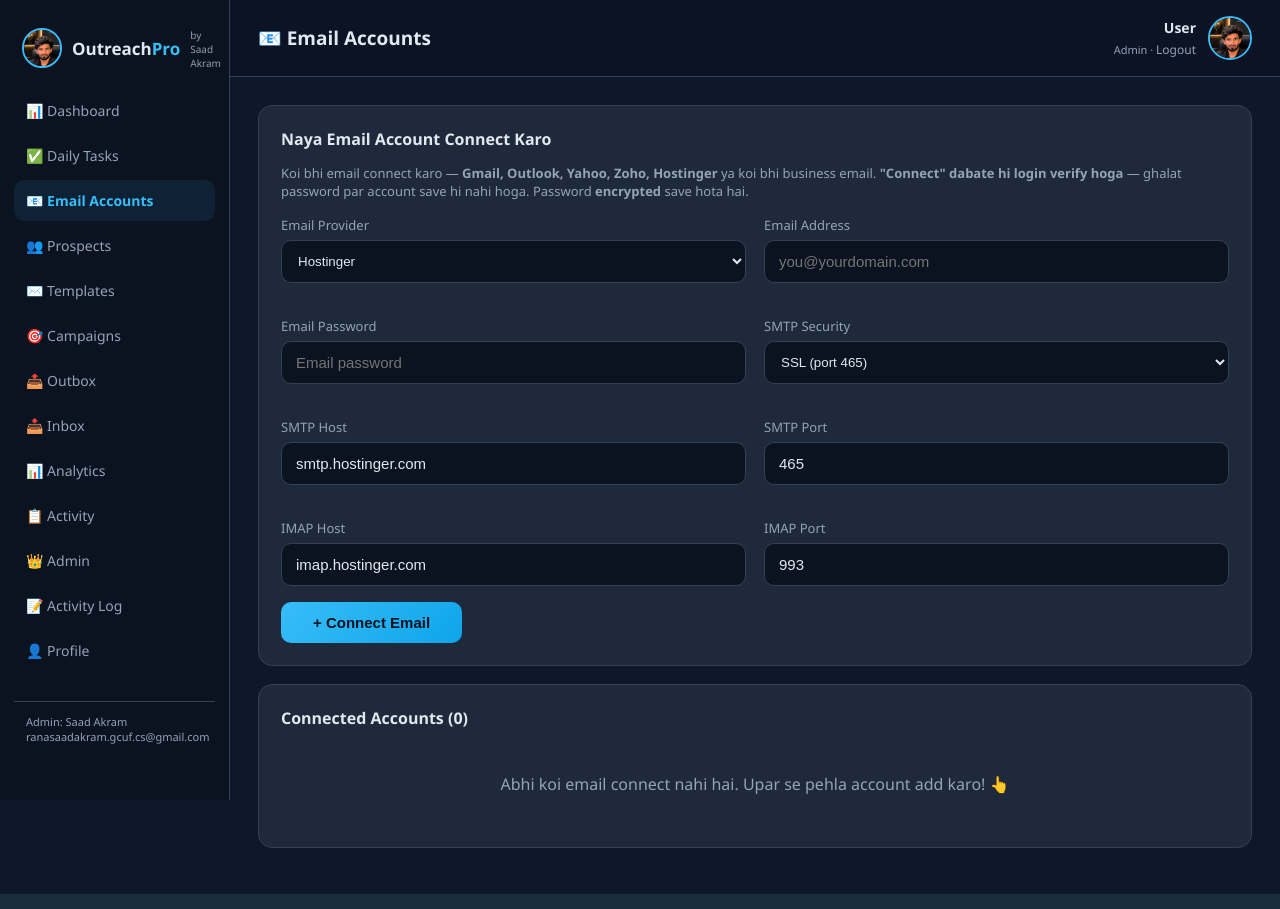
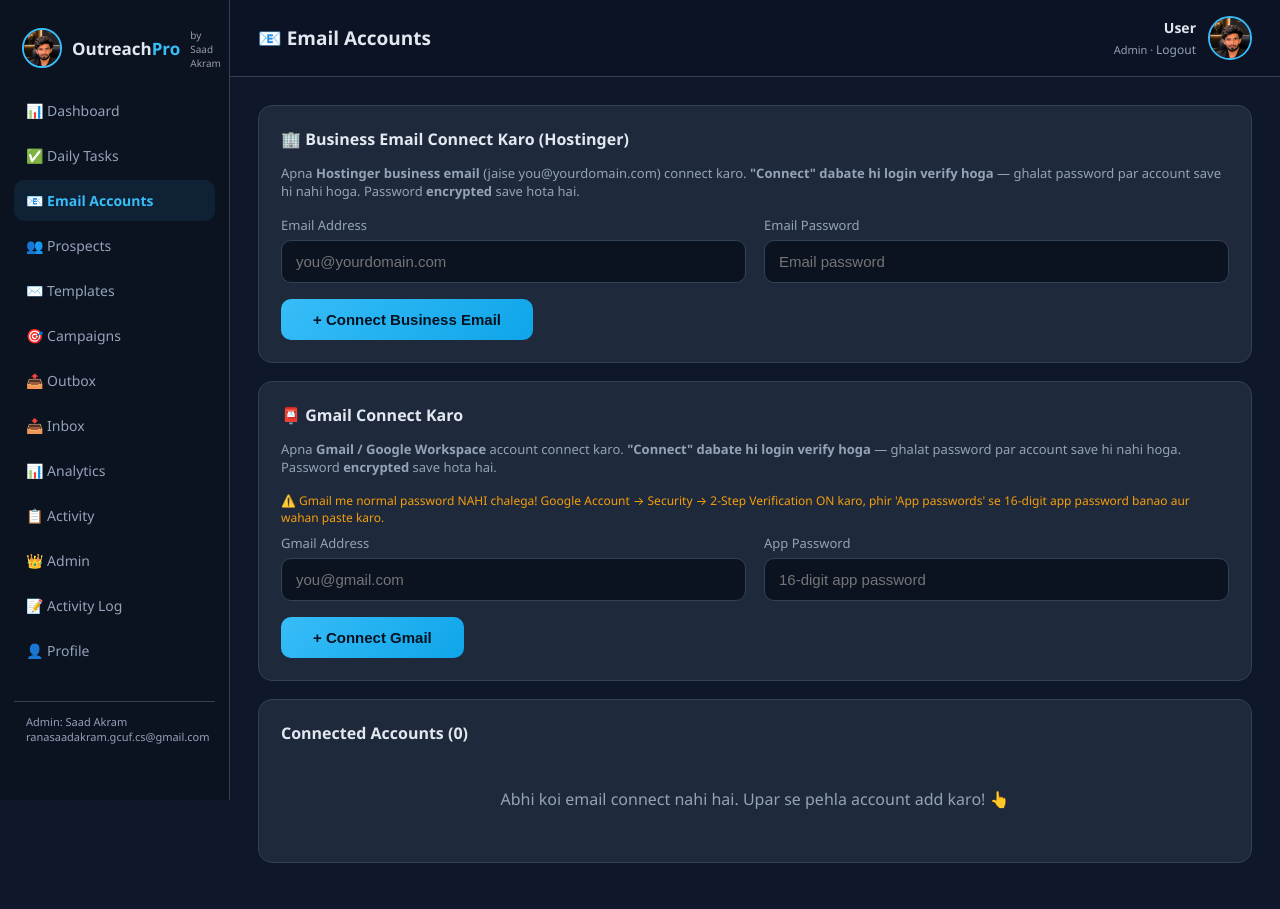
Before and after one commit to saad-akram-ul/Outreachpro, a Flask app: page /emails in a window 1280 px wide. Run offline with Flask 3, Linux system fonts and the light colour scheme; the visitor is signed in with stand-in values (Sample User, id 1); some libraries are stand-ins or nearby versions.

Commit message:
Two separate connect sections: Business Email (Hostinger) + Gmail (per Saad)

```diff
--- a/templates/emails.html
+++ b/templates/emails.html
@@ -3,60 +3,51 @@
 {% block heading %}📧 Email Accounts{% endblock %}
 {% block content %}
 <div class="panel">
-  <h3>Naya Email Account Connect Karo</h3>
+  <h3>🏢 Business Email Connect Karo (Hostinger)</h3>
   <p style="color:var(--muted);font-size:13px;margin-bottom:16px">
-    Koi bhi email connect karo — <b>Gmail, Outlook, Yahoo, Zoho, Hostinger</b> ya koi bhi business email.
+    Apna <b>Hostinger business email</b> (jaise you@yourdomain.com) connect karo.
     <b>"Connect" dabate hi login verify hoga</b> — ghalat password par account save hi nahi hoga.
     Password <b>encrypted</b> save hota hai.
   </p>
-  <form method="POST" id="emailForm">
+  <form method="POST">
+    <input type="hidden" name="provider" value="hostinger">
+    <input type="hidden" name="smtp_host" value="smtp.hostinger.com">
+    <input type="hidden" name="smtp_port" value="465">
+    <input type="hidden" name="smtp_secure" value="ssl">
+    <input type="hidden" name="imap_host" value="imap.hostinger.com">
+    <input type="hidden" name="imap_port" value="993">
     <div class="profile-grid">
-      <div class="field"><label>Email Provider</label>
-        <select name="provider" id="provider" onchange="fillProvider()"
-          style="padding:12px;border-radius:10px;border:1px solid var(--line);background:#0b1220;color:var(--txt);width:100%">
-          <option value="hostinger">Hostinger</option>
-          <option value="gmail">Gmail / Google Workspace</option>
-        </select></div>
       <div class="field"><label>Email Address</label>
         <input type="email" name="email" placeholder="you@yourdomain.com" required></div>
       <div class="field"><label>Email Password</label>
         <input type="password" name="password" placeholder="Email password" required></div>
-      <div class="field"><label>SMTP Security</label>
-        <select name="smtp_secure" id="smtp_secure"
-          style="padding:12px;border-radius:10px;border:1px solid var(--line);background:#0b1220;color:var(--txt);width:100%">
-          <option value="ssl">SSL (port 465)</option>
-          <option value="tls">STARTTLS (port 587)</option>
-        </select></div>
-      <div class="field"><label>SMTP Host</label>
-        <input type="text" name="smtp_host" id="smtp_host" value="smtp.hostinger.com"></div>
-      <div class="field"><label>SMTP Port</label>
-        <input type="text" name="smtp_port" id="smtp_port" value="465"></div>
-      <div class="field"><label>IMAP Host</label>
-        <input type="text" name="imap_host" id="imap_host" value="imap.hostinger.com"></div>
-      <div class="field"><label>IMAP Port</label>
-        <input type="text" name="imap_port" id="imap_port" value="993"></div>
     </div>
-    <div id="providerHint" style="font-size:12px;color:var(--warn);margin:8px 0;display:none"></div>
-    <button class="btn" type="submit" style="width:auto;padding:12px 32px">+ Connect Email</button>
+    <button class="btn" type="submit" style="width:auto;padding:12px 32px">+ Connect Business Email</button>
   </form>
-  <script>
-  const PRESETS = {
-    hostinger: {smtp:"smtp.hostinger.com", sport:"465", sec:"ssl", imap:"imap.hostinger.com", iport:"993", hint:""},
-    gmail: {smtp:"smtp.gmail.com", sport:"587", sec:"tls", imap:"imap.gmail.com", iport:"993",
-      hint:"⚠️ Gmail me normal password NAHI chalega! Google Account → Security → 2-Step Verification ON karo, phir 'App passwords' se 16-digit app password banao aur wahan paste karo."}
-  };
-  function fillProvider() {
-    const p = PRESETS[document.getElementById("provider").value];
-    document.getElementById("smtp_host").value = p.smtp;
-    document.getElementById("smtp_port").value = p.sport;
-    document.getElementById("smtp_secure").value = p.sec;
-    document.getElementById("imap_host").value = p.imap;
-    document.getElementById("imap_port").value = p.iport;
-    const h = document.getElementById("providerHint");
-    if (p.hint) { h.textContent = p.hint; h.style.display = "block"; }
-    else { h.style.display = "none"; }
-  }
-  </script>
+</div>
+<div class="panel">
+  <h3>📮 Gmail Connect Karo</h3>
+  <p style="color:var(--muted);font-size:13px;margin-bottom:16px">
+    Apna <b>Gmail / Google Workspace</b> account connect karo.
+    <b>"Connect" dabate hi login verify hoga</b> — ghalat password par account save hi nahi hoga.
+    Password <b>encrypted</b> save hota hai.
+  </p>
+  <p style="font-size:12px;color:var(--warn);margin:8px 0">⚠️ Gmail me normal password NAHI chalega! Google Account → Security → 2-Step Verification ON karo, phir 'App passwords' se 16-digit app password banao aur wahan paste karo.</p>
+  <form method="POST">
+    <input type="hidden" name="provider" value="gmail">
+    <input type="hidden" name="smtp_host" value="smtp.gmail.com">
+    <input type="hidden" name="smtp_port" value="587">
+    <input type="hidden" name="smtp_secure" value="tls">
+    <input type="hidden" name="imap_host" value="imap.gmail.com">
+    <input type="hidden" name="imap_port" value="993">
+    <div class="profile-grid">
+      <div class="field"><label>Gmail Address</label>
+        <input type="email" name="email" placeholder="you@gmail.com" required></div>
+      <div class="field"><label>App Password</label>
+        <input type="password" name="password" placeholder="16-digit app password" required></div>
+    </div>
+    <button class="btn" type="submit" style="width:auto;padding:12px 32px">+ Connect Gmail</button>
+  </form>
 </div>
 <div class="panel">
   <h3>Connected Accounts ({{ accounts|length }})</h3>
```
